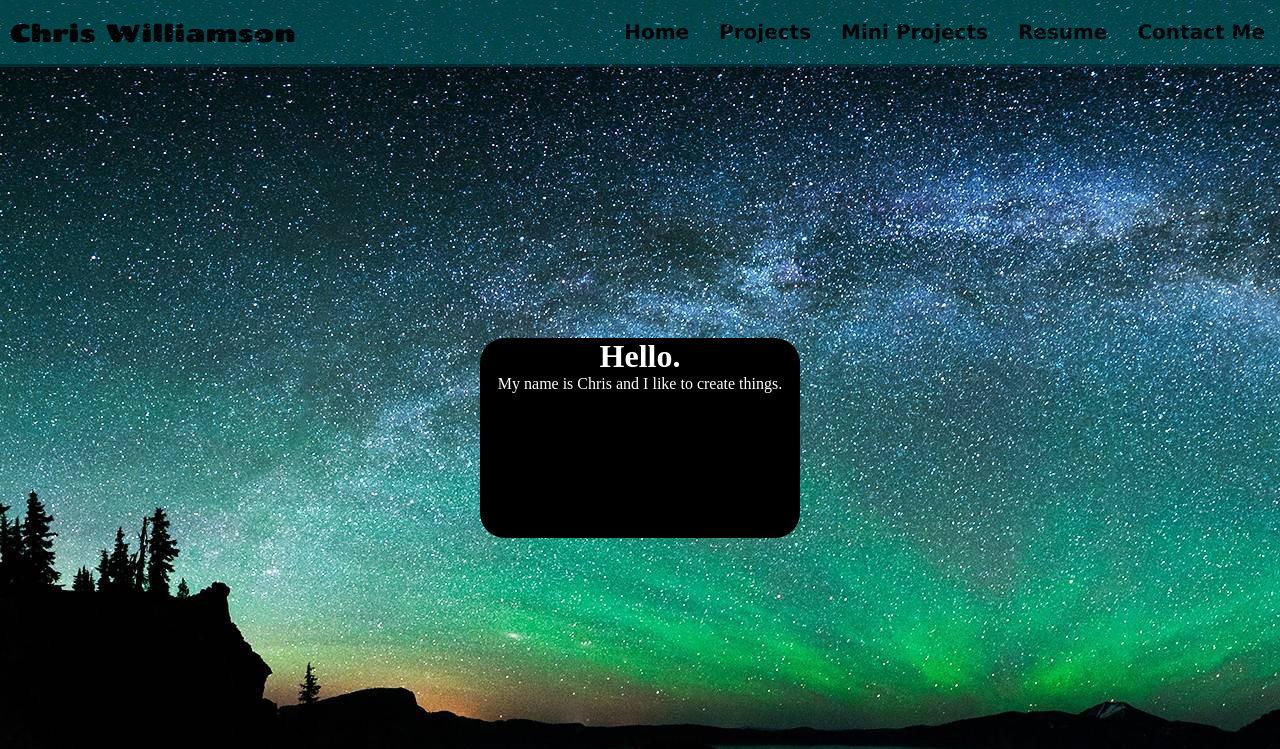
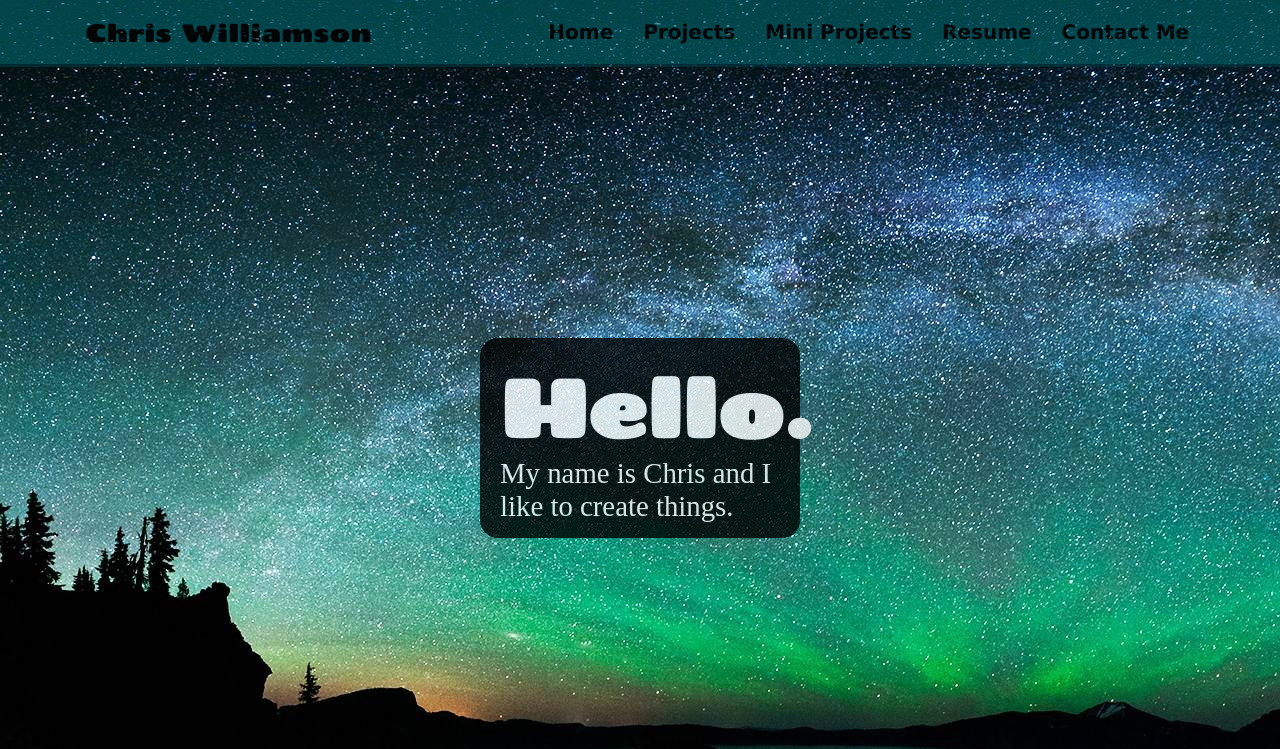
Before and after one commit to cwilliamson29/basic-portfolio, a plain HTML site: page index.html in a window 1280 px wide. Shown: the top 749 px of the page. Drawn offline with Linux system fonts and the light colour scheme.

Commit message:
more style

```diff
--- a/css/main.css
+++ b/css/main.css
@@ -19,6 +19,8 @@ body{
     /*font-family: 'Franklin Gothic Medium', 'Arial Narrow', Arial, sans-serif;*/
     /*font-family: changoregular;*/
     background-image: url(../img/background.jpg);
+    background-repeat: no-repeat;
+    background-attachment: fixed;
 }
 
 header {
@@ -31,11 +33,10 @@ header {
     width: 100%;
     margin: auto;
     display: flex;
-    justify-content: space-between;
+    justify-content: space-around;
     align-items: center;
     background-color: rgb(3, 99, 105);
     color:black;
-    /*justify-content: center;*/
     position: absolute;
     border-bottom: 3px solid rgb(1, 55, 65);
     opacity: 65%;
@@ -55,7 +56,6 @@ header {
     padding-left: 10px;
     font-size: 25px;
     font-family: changoregular;
-    /*src: url(../fonts/Chango-Regular.ttf)*/
     opacity: 100%;
 }
 
@@ -63,8 +63,6 @@ header {
     padding:10px;
     margin:0px 5px 0px 5px;
     order: 1;
-    /*position: relative;
-    display: block;*/
     width: auto;
     font-family: 'Lucida Sans', 'Lucida Sans Regular', 'Lucida Grande', 'Lucida Sans Unicode', Geneva, Verdana, sans-serif;
     font-weight: bold;
@@ -77,6 +75,13 @@ header {
     border-radius: 5px;
     font-weight: bolder;
     opacity: none;
+}
+#navSpacer{
+    width:1%;
+    height: 5px;
+    order: 2;
+    background-color: pink;
+
 }
 #mainWrap{
     width: 100%;
@@ -98,9 +103,18 @@ main{
     order: 2;
     width:25%;
     height:200px;
+    padding: 20px;
     vertical-align: middle;
-    text-align: center;
+    text-align: left;
     background-color: black;
+    opacity: 80%;
     color:white;
-    border-radius: 25px;
+    border-radius: 18px;
 }
+#rightBox h1{
+    font-size: 5em;
+    font-family: changoregular;
+}
+#rightBox p{
+    font-size: 1.8em;
+}
```
Also changed, not shown: index.html (+1 -0 lines).
